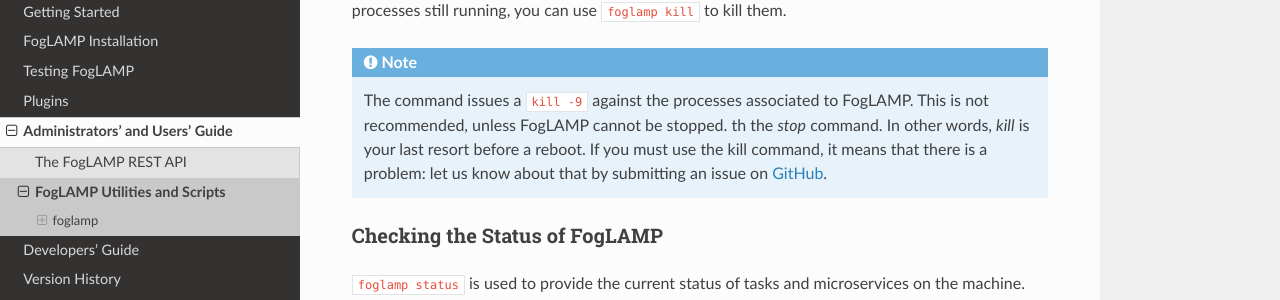
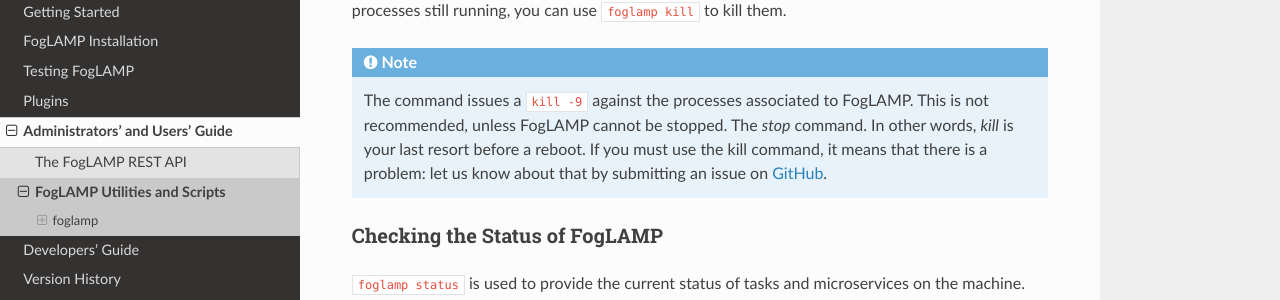
Before and after one commit to fledge-iot/fledge, a Sphinx documentation site: the page built from docs/07_admin/02_utilities.rst, in a window 1280 px wide and 900 px high, scrolled down 1260 px. Shown: the part 167-467 px from the top of the window. Built offline with Sphinx 7.4.7 and the Read the Docs theme 2.0.0, drawn with Linux system fonts in a browser that asks for light colours.

Commit message:
small fixes

```diff
--- a/docs/05_testing.rst
+++ b/docs/05_testing.rst
@@ -427,7 +427,7 @@ FogLAMP comes with a North plugin called *OMF Translator*. OMF is the OSIsoft Me
 - Information regarding OMF are available |here OMF|
 - Information regarding the OSIsoft PI System are available |here PI|
 
-*OMF Translator* is schedules as a North task that is executed every 30 seconds (the time may vary, we set it to 30 seconds to facilitate the testing.
+*OMF Translator* is scheduled as a North task that is executed every 30 seconds (the time may vary, we set it to 30 seconds to facilitate the testing).
 
 
 Preparing the PI System
@@ -618,7 +618,7 @@ Once enabled, the plugin will be executed inside the *SEND_PR_1* task within 30
   }
   $
 
-You can look at the descriptions to have a taste of what you can control with this plugin. The configuration should be fine, with the exception of the *URL*, which of course should refer to the IP address of the machine and the port used by the PI Connector Relay OMF. Assuming, for example, that the port is *5460* and the IP address is *192.168.56.101*, you can set the new URL with this PUT method:
+You can look at the descriptions to have a taste of what you can control with this plugin. The default configuration should be fine, with the exception of the *URL*, which of course should refer to the IP address of the machine and the port used by the PI Connector Relay OMF. The PI Connector Relay OMF 1.0 used the HTTP protocol with port 8118 and version 1.2 uses the HTTPS and port 5460. Assuming that the port is *5460* and the IP address is *192.168.56.101*, you can set the new URL with this PUT method:
 
 .. code-block:: console
 
--- a/docs/07_admin/02_utilities.rst
+++ b/docs/07_admin/02_utilities.rst
@@ -67,7 +67,7 @@ If Foglamp Does Not Stop
 
 If FogLAMP does not stop, i.e. if by using the process status command ``ps`` you see FogLAMP processes still running, you can use ``foglamp kill`` to kill them.
 
-.. note:: The command issues a ``kill -9`` against the processes associated to FogLAMP. This is not recommended, unless FogLAMP cannot be stopped. th the *stop* command. In other words, *kill* is your last resort before a reboot. If you must use the kill command, it means that there is a problem: let us know about that by submitting an issue on |GH Issues|.
+.. note:: The command issues a ``kill -9`` against the processes associated to FogLAMP. This is not recommended, unless FogLAMP cannot be stopped. The *stop* command. In other words, *kill* is your last resort before a reboot. If you must use the kill command, it means that there is a problem: let us know about that by submitting an issue on |GH Issues|.
 
 
 Checking the Status of FogLAMP
```
